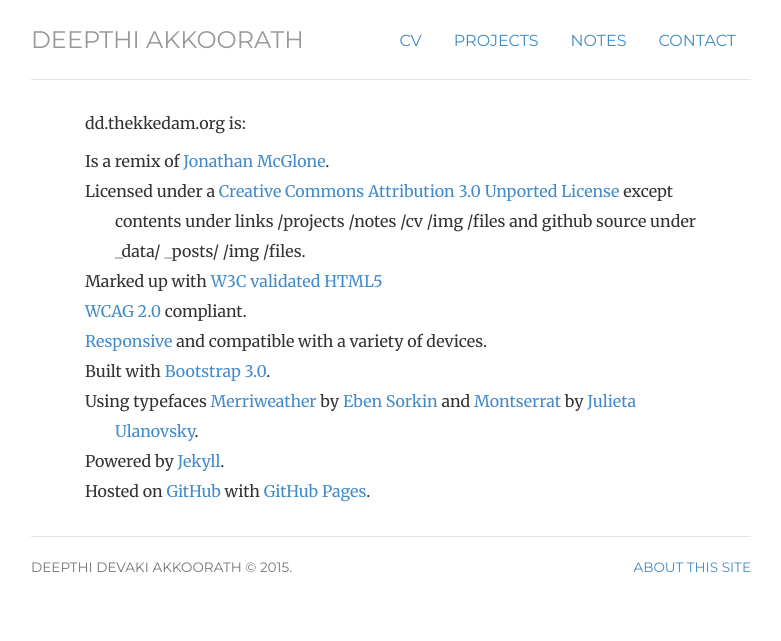
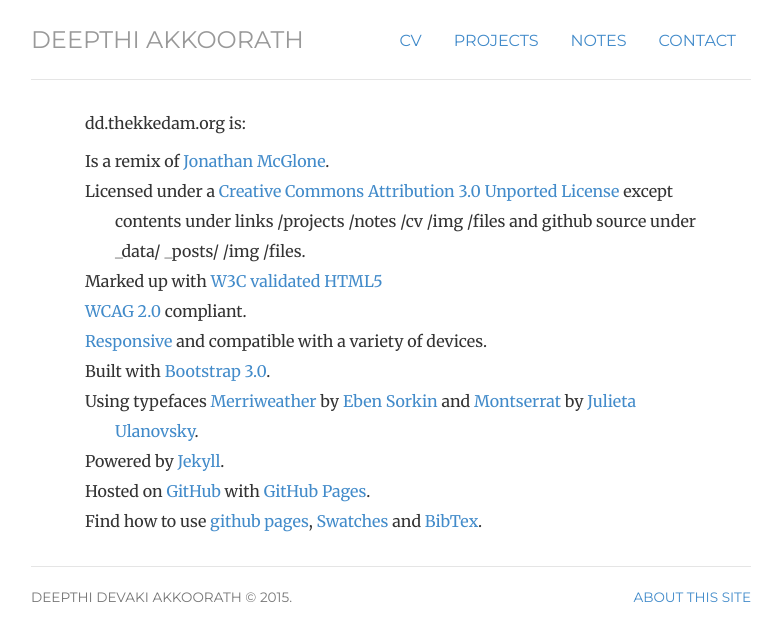
Before and after one commit to thekkedam/dd, a Jekyll site: the page built from about/index.html, in a window 1280 px wide. Shown: the top 641 px of the page, without its empty margins (249-1030 px from the left). Built offline with Jekyll 4.4.1, drawn with Linux system fonts in a browser that asks for light colours.

Commit message:
Updated-12-07-2015-11:52

```diff
--- a/_data/about.yml
+++ b/_data/about.yml
@@ -8,3 +8,4 @@
      - 'Using typefaces <a href="http://www.google.com/fonts/specimen/Merriweather" title ="Merriweather">Merriweather</a> by <a href="https://plus.google.com/106288796449831139244/about" title="Eben Sorkin">Eben Sorkin</a> and <a href="http://www.google.com/fonts/specimen/Montserrat" title="Montserrat">Montserrat</a> by <a href="http://www.zkysky.com.ar/" title="ZkySky Design">Julieta Ulanovsky</a>.'
      - 'Powered by <a href="http://jekyllrb.com/" title="Jekyll">Jekyll</a>.'
      - 'Hosted on <a href="https://github.com/thekkedam/dd.thekkedam.org" title="This site hosted on GitHub">GitHub</a> with <a href="http://pages.github.com/" title="GitHub Pages">GitHub Pages</a>.'
+     - 'Find how to use <a href="/guides/github-pages/">github pages</a>, <a href="/swatches/">Swatches</a> and <a href="/guides/bibtex/">BibTex</a>.'
```
